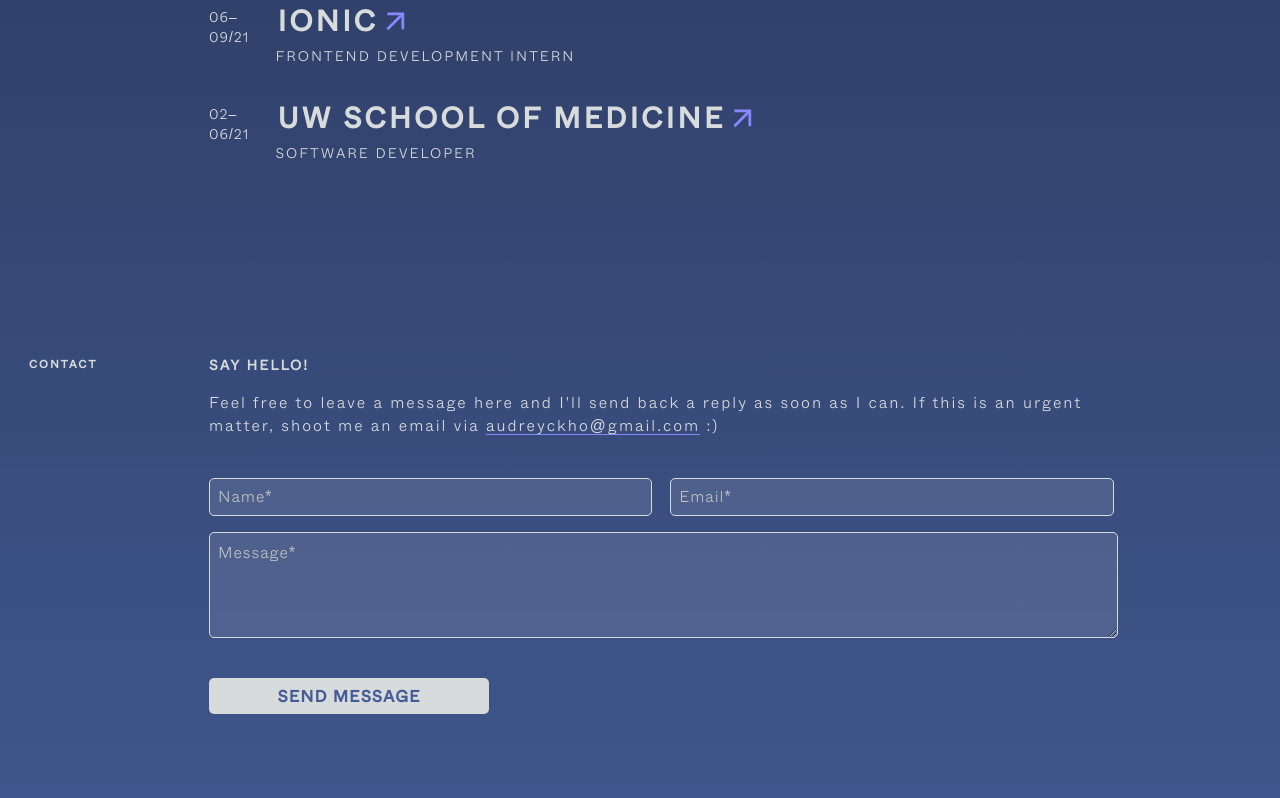
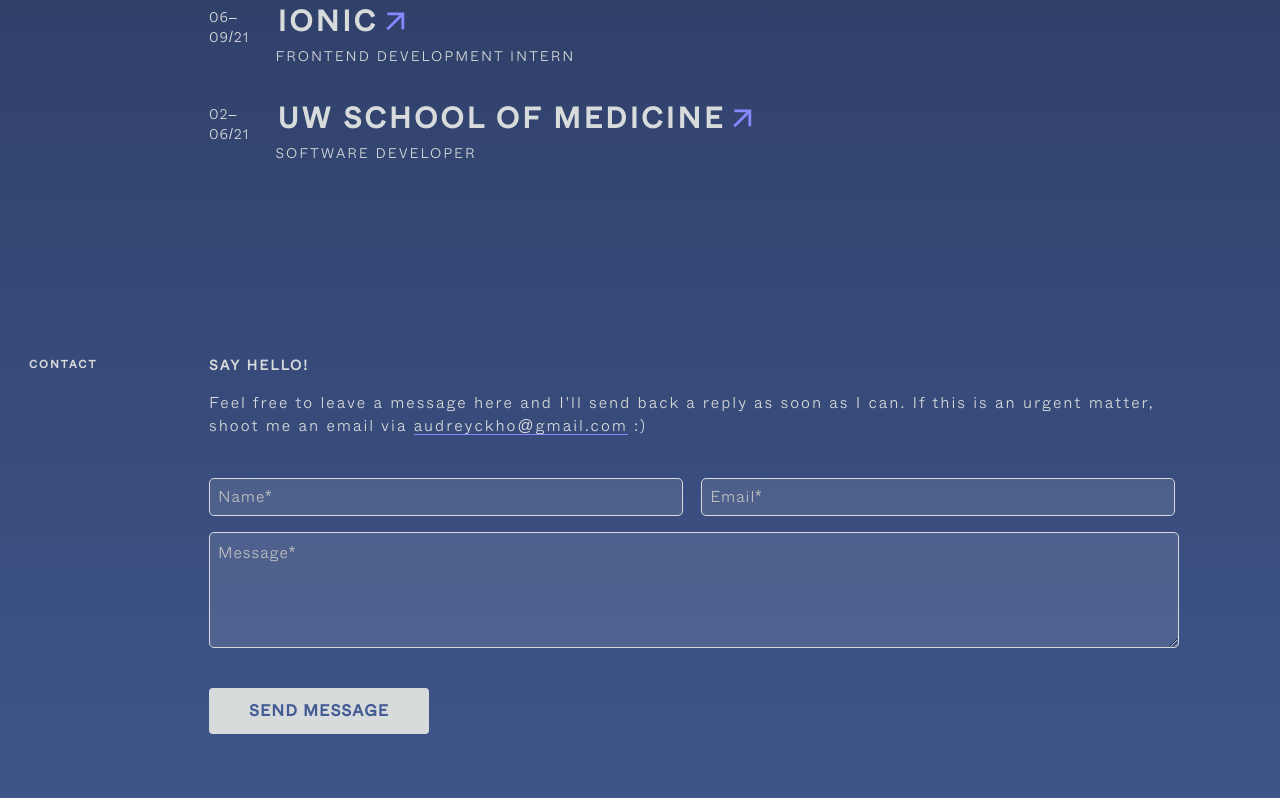
Before and after one commit to audrey-kho/audrey-kho.github.io, a React (Create React App) app: page / in a window 1280 px wide. Shown: the part 1680-2478 px from the top of the page. Built offline with nearby package versions, Linux system fonts and the light colour scheme; some icons are missing.

Commit message:
styling fixes

```diff
--- a/src/App.js
+++ b/src/App.js
@@ -8,7 +8,6 @@ import clsx from "clsx";
 import Contact from "./components/Contact";
 import { Link } from "react-scroll";
 import { initializeApp } from 'firebase/app';
-import { getDatabase } from "firebase/database";
 
 // TODO: Replace the following with your app's Firebase project configuration
 const firebaseConfig = {
@@ -23,8 +22,6 @@ const firebaseConfig = {
 };
 
 const app = initializeApp(firebaseConfig);
-
-
 
 export default function App() {
   const [open, setOpen] = useState(false);
--- a/src/components/Contact.js
+++ b/src/components/Contact.js
@@ -74,7 +74,7 @@ const ContactStyles = styled.section`
   font-size: 1.16em;
 
   section p {
-    width: 90%;
+    width: 96%;
   }
 
   section a {
@@ -88,7 +88,7 @@ const ContactStyles = styled.section`
     display: flex;
     flex-direction: column;
     margin: 2.2em 0;
-    width: 88%;
+    width: 94%;
   }
 
   .short-input {
@@ -116,7 +116,7 @@ const ContactStyles = styled.section`
 
   textarea {
     width: 98.5% !important;
-    height: 88px;
+    height: 98px;
     padding: 8px;
   }
 
@@ -141,18 +141,18 @@ const ContactStyles = styled.section`
   input[type="submit"] {
     font-family: "Whyte", sans-serif;
     display: inline;
-    height: 36px;
+    height: 46px;
     color: #455d97;
-    font-size: 0.88em;
+    font-size: 0.86em;
     font-weight: 600;
     letter-spacing: 1px;
     background: #d8dbdb;
     outline: none;
     border: none;
-    border-radius: 5px;
+    border-radius: 4px;
     margin: 1.5em 0;
-    padding: 4px 28px;
-    max-width: 280px;
+    padding: 7px 28px;
+    max-width: 220px;
     transition: all 0.3s;
 
     &:hover {
@@ -160,5 +160,9 @@ const ContactStyles = styled.section`
       box-shadow: 0 3px 18px rgba(15, 22, 48, 0.18);
       opacity: 0.8;
     }
+
+    @media (max-width: 425px) {
+      margin: 1.5em auto;
+    }
   }
 `;
```
